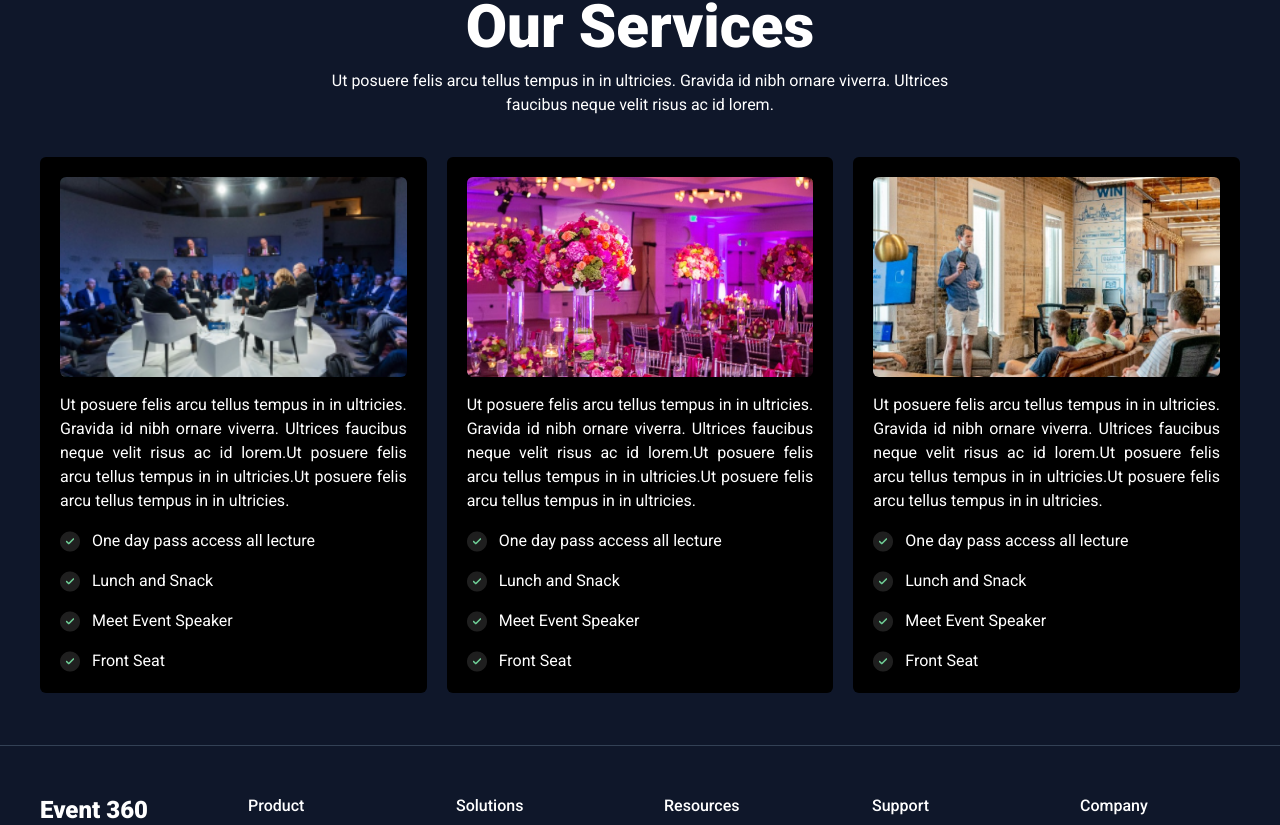
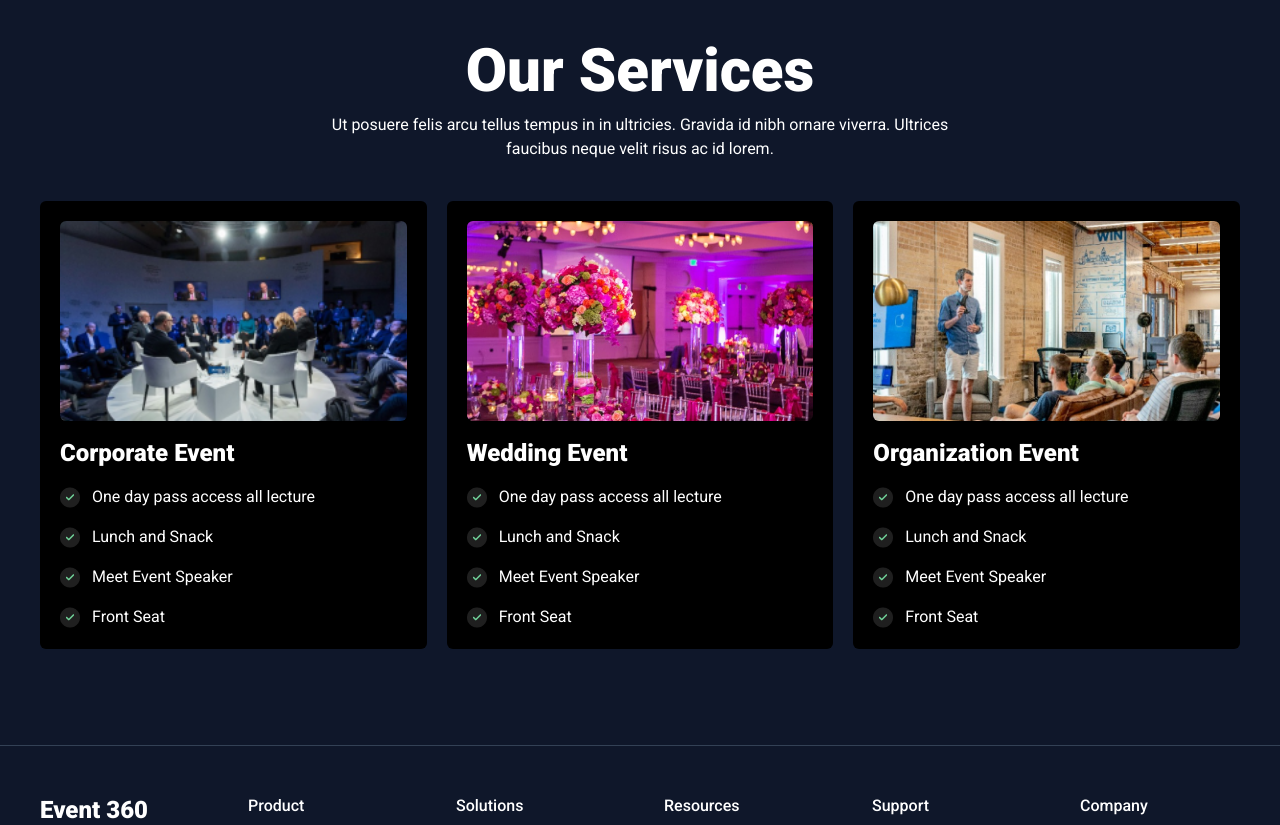
Before and after one commit to iibrahim70/event-360-client, a React (Vite) app: page / in a window 1280 px wide. Shown: the part 895-1720 px from the top of the page. Built offline with nearby package versions, Linux system fonts and the light colour scheme.

Commit message:
update services section

```diff
--- a/src/components/Hero.tsx
+++ b/src/components/Hero.tsx
@@ -52,7 +52,7 @@ const Hero = () => {
         </div>
 
         {/* right side */}
-        <div className="lg:max-h-[calc(100dvh-120px)] lg:col-span-1 lg:bg-black px-8 py-[30px] space-y-[30px] h-fit lg:h-full">
+        <div className="lg:max-h-[calc(100dvh-120px)] lg:col-span-1 md:bg-black px-8 py-[30px] space-y-[30px] h-fit lg:h-full">
           <h5 className="px-5">OUR MOST POPULAR SERVICES</h5>
           <hr className="border-[#344E71]" />
 
@@ -60,7 +60,7 @@ const Hero = () => {
             <img
               src={heroRight}
               alt="RightSide"
-              className="object-cover mb-6"
+              className="w-full object-cover mb-6"
             />
             <h4>Corporate Event</h4>
 
--- a/src/components/Services.tsx
+++ b/src/components/Services.tsx
@@ -1,10 +1,14 @@
+import { useState } from "react";
 import SectionTitle from "./SectionTitle";
 import corporateImg from "../assets/images/corporate.png";
 import weddingImg from "../assets/images/wedding.png";
 import organizationImg from "../assets/images/organization.png";
 import checkMarkIcon from "../assets/icons/checkmark-icon.png";
+import { Button } from "./ui/button";
 
 const Services = () => {
+  const [hoveredId, setHoveredId] = useState<number | null>(null);
+
   const eventDetails = [
     {
       id: 1,
@@ -48,7 +52,7 @@ const Services = () => {
   ];
 
   return (
-    <section className="min-h-dvh section-wrapper flex items-center justify-center">
+    <section className="min-h-dvh section-wrapper flex items-center justify-center mt-[70px] lg:mt-0">
       <div className="space-y-10">
         <SectionTitle
           title="Our Services"
@@ -57,21 +61,39 @@ const Services = () => {
 
         <div className="grid grid-cols-1 lg:grid-cols-3 gap-5">
           {eventDetails.map((item) => (
-            <div key={item?.id} className="p-5 bg-black rounded-md">
-              <img
-                src={item?.image}
-                alt={item?.eventName}
-                className="object-cover mb-4 h-[200px] w-full rounded-md"
-              />
+            <div
+              key={item.id}
+              className="p-5 bg-black rounded-md"
+              onMouseEnter={() => setHoveredId(item?.id)}
+              onMouseLeave={() => setHoveredId(null)}
+            >
+              {hoveredId !== item?.id && (
+                <img
+                  src={item?.image}
+                  alt={item?.eventName}
+                  className="object-cover mb-4 h-[200px] w-full rounded-md"
+                />
+              )}
 
-              <p className="text-justify">{item?.description}</p>
+              {hoveredId !== item?.id ? (
+                <h4>{item?.eventName}</h4>
+              ) : (
+                <div>
+                  <h4>{item?.eventName}</h4>
+                  <p className="text-justify">{item.description}</p>
+                </div>
+              )}
 
-              {item?.features?.map((item) => (
-                <div className="flex items-center gap-3 mt-4">
+              {item.features.map((feature, index) => (
+                <div className="flex items-center gap-3 mt-4" key={index}>
                   <img src={checkMarkIcon} alt="CheckMarkIcon" />
-                  <p>{item}</p>
+                  <p>{feature}</p>
                 </div>
               ))}
+
+              {hoveredId === item?.id && (
+                <Button className="w-full mt-10">Check it Out</Button>
+              )}
             </div>
           ))}
         </div>
```
